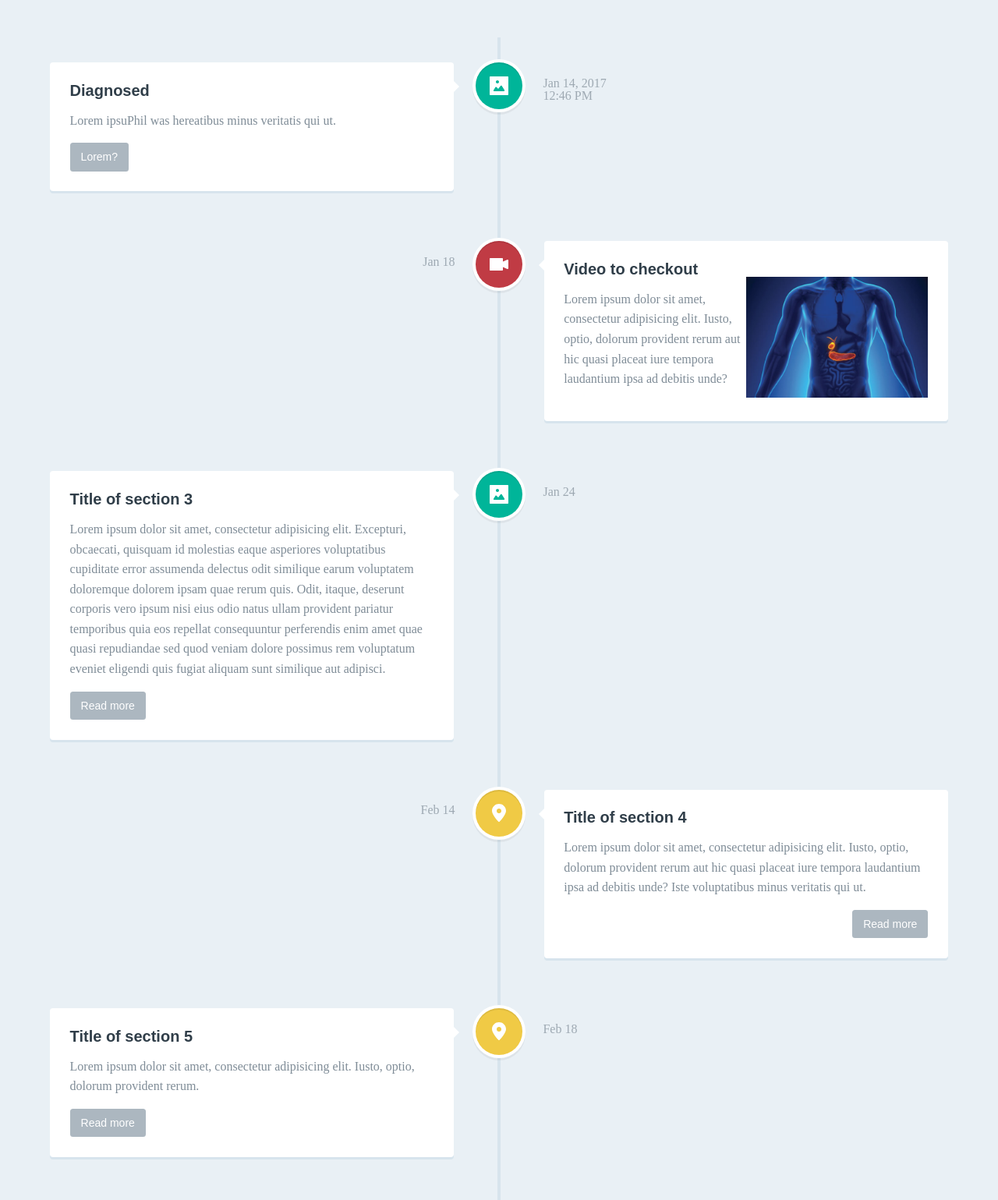
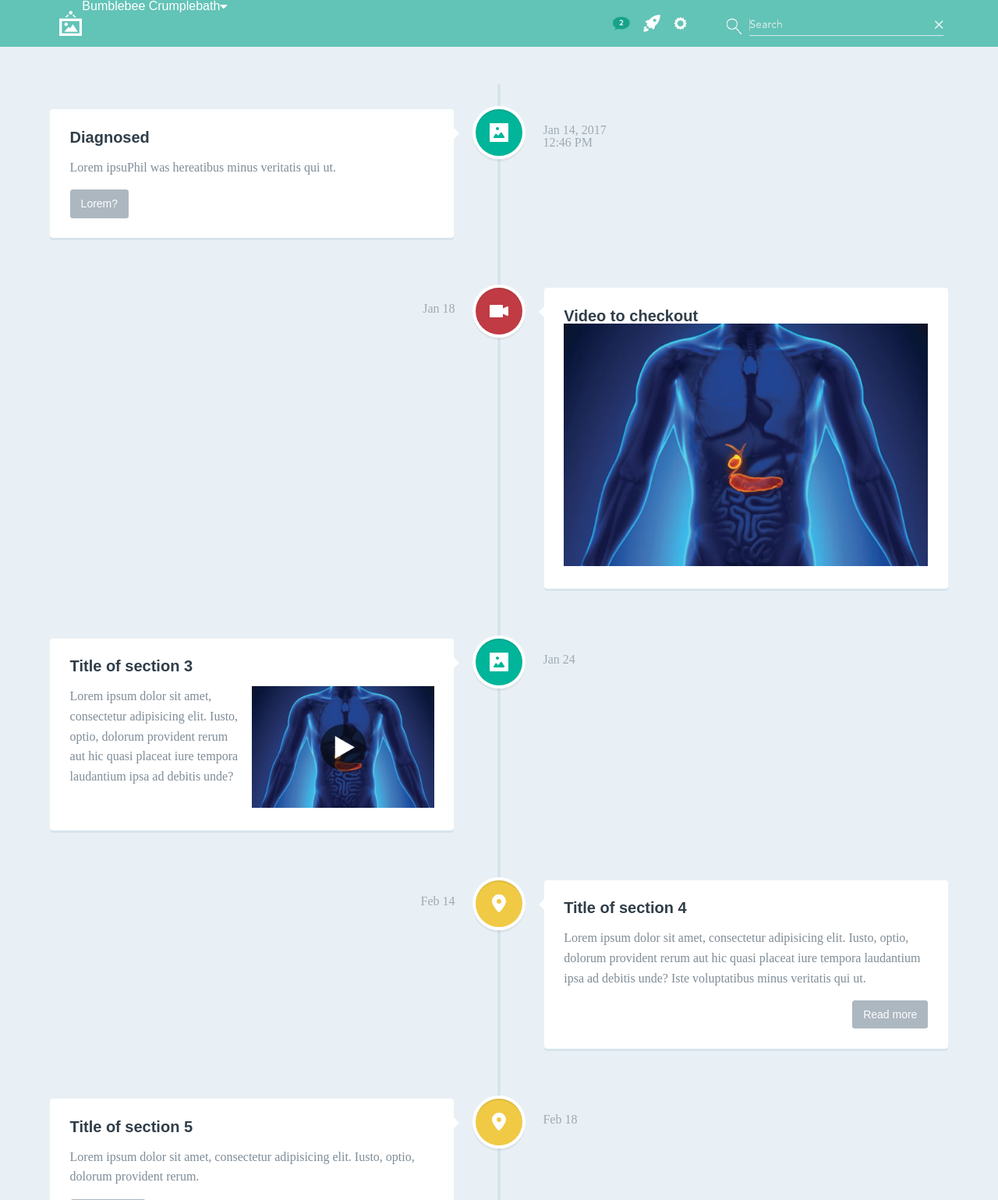
Before and after one commit to janakjobanputra/YaleHackHealth, a plain HTML site: page src/index.html in a window 1280 px wide. Shown: the top 1539 px of the page at 78% size. Drawn offline with nearby package versions, Linux system fonts and the light colour scheme; a web font is replaced by a local one.

Commit message:
added nav

```diff
--- a/src/css/custom_style.css
+++ b/src/css/custom_style.css
@@ -1,13 +1,76 @@
+/*-----------Nav---------------*/
+nav{
+	position:relative;
+	left:0;
+	top:0;
+	height:60px;
+	width:100%;
+	background-color:#62c3b7;
+
+}
+.nav-container {
+  width: 90%;
+  max-width: 1170px;
+  margin: 0 auto;
+  color:#fff;
+  position:relative;
+}
+.nav-container h1, .fa{
+	float:left;
+}
+.nav-container h1{
+	font-weight:400;
+}
+.nav-container .logo{
+	height:32px;
+	float:left;
+	margin-top:14px;
+	margin-left:12px;
+}
+.nav-container .nav_right{
+	position:absolute;
+	right:0;
+	height:60px;
+}
+
+
+/*-----------???---------------*/
 .cd-timeline-content .section1{
   position: relative;
   float:left;
   width:50%;
+  padding-right:10px;
 }
 .cd-timeline-content .section2{
   position: relative;
   float:left;
   width:50%;
+  margin-top:16px;
 }
 .cd-timeline-content .section2 .video_placeholder{
 	width:100%;
+	position:relative;
+	padding:none;
 }
+
+.video_overlay{
+	width:100%;
+	position:absolute;
+	left:0;
+	top:0;
+	z-index:9999;
+	opacity:1;
+	-webkit-transition: all .5s;
+	-moz-transition: all .5s;
+	-ms-transition: all .5s;
+	-o-transition: all .5s;
+	transition: all .5s;
+}
+.video_overlay:hover{
+	opacity:0.3;
+	-webkit-transition: all .2s;
+	-moz-transition: all .2s;
+	-ms-transition: all .2s;
+	-o-transition: all .2s;
+	transition: all .2s;
+}
--- a/src/index.html
+++ b/src/index.html
@@ -9,11 +9,19 @@
 	<link rel="stylesheet" href="css/reset.css"> <!-- CSS reset -->
 	<link rel="stylesheet" href="css/style.css"> <!-- Resource style -->
 	<link rel="stylesheet" href="css/custom_style.css"> <!-- Resource style -->
+	<link rel="stylesheet" href="https://maxcdn.bootstrapcdn.com/font-awesome/4.5.0/css/font-awesome.min.css"><!-- font awesome -->
 	<script src="js/modernizr.js"></script> <!-- Modernizr -->
 
 	<title>Responsive Vertical Timeline</title>
 </head>
 <body>
+	<nav>
+		<div class="nav-container">
+			<img class="logo" src="assets/logo.png">
+			<h1>Bumblebee Crumplebath</h1><i class="fa fa-caret-down" aria-hidden="true"></i>
+			<img class="nav_right" src="assets/nav_right.png">
+		</div>
+	</nav>
 
 	<section id="cd-timeline" class="cd-container">
 		<div class="cd-timeline-block">
@@ -36,12 +44,7 @@
 
 			<div class="cd-timeline-content">
 				<h2>Video to checkout</h2>
-				<div class="section1">
-					<p>Lorem ipsum dolor sit amet, consectetur adipisicing elit. Iusto, optio, dolorum provident rerum aut hic quasi placeat iure tempora laudantium ipsa ad debitis unde?</p>
-				</div>
-				<div class="section2">
 					<img class="video_placeholder" src="assets/video_placeholder.jpg">
-				</div>
 				<span class="cd-date">Jan 18</span>
 			</div> <!-- cd-timeline-content -->
 		</div> <!-- cd-timeline-block -->
@@ -53,8 +56,14 @@
 
 			<div class="cd-timeline-content">
 				<h2>Title of section 3</h2>
-				<p>Lorem ipsum dolor sit amet, consectetur adipisicing elit. Excepturi, obcaecati, quisquam id molestias eaque asperiores voluptatibus cupiditate error assumenda delectus odit similique earum voluptatem doloremque dolorem ipsam quae rerum quis. Odit, itaque, deserunt corporis vero ipsum nisi eius odio natus ullam provident pariatur temporibus quia eos repellat consequuntur perferendis enim amet quae quasi repudiandae sed quod veniam dolore possimus rem voluptatum eveniet eligendi quis fugiat aliquam sunt similique aut adipisci.</p>
-				<a href="#0" class="cd-read-more">Read more</a>
+				<div class="section1">
+					<p>Lorem ipsum dolor sit amet, consectetur adipisicing elit. Iusto, optio, dolorum provident rerum aut hic quasi placeat iure tempora laudantium ipsa ad debitis unde?</p>
+				</div>
+				<div class="section2">
+					<img class="video_overlay" src="assets/video_overlay.png">
+					<img class="video_placeholder" src="assets/video_placeholder.jpg">
+
+				</div>
 				<span class="cd-date">Jan 24</span>
 			</div> <!-- cd-timeline-content -->
 		</div> <!-- cd-timeline-block -->
```
Also changed, not shown: src/assets/logo.png (added), src/assets/nav_right.png (added), src/assets/video_overlay.png (added).
